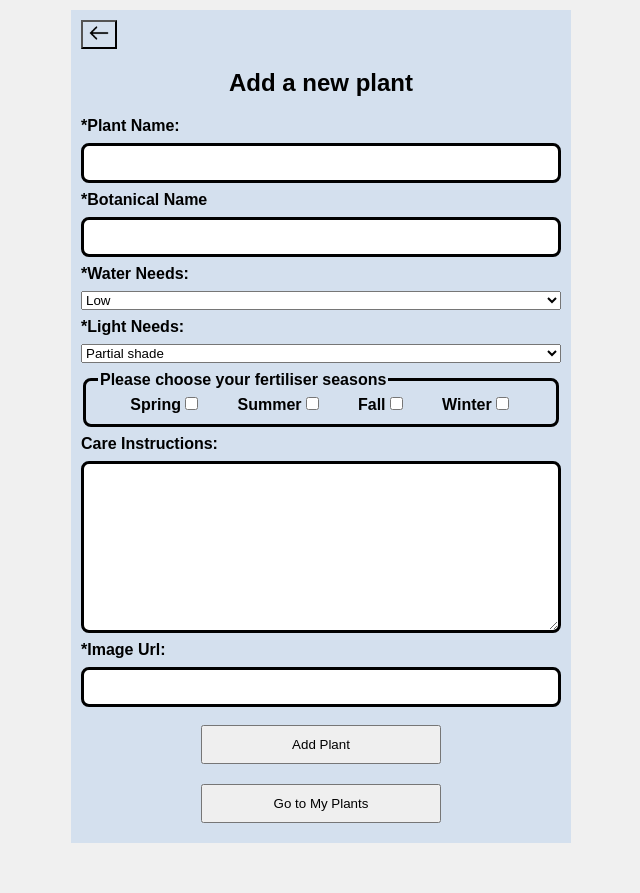
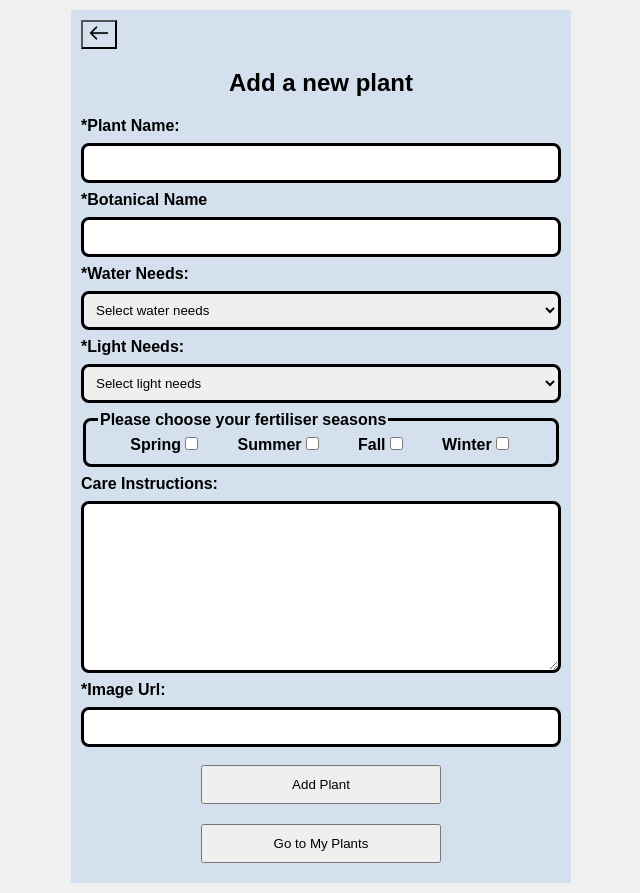
Before and after one commit to MarenOelixtown/plant-care-app, a Next.js app: page /createplant in a window 1280 px wide. Shown: the whole page, without its empty margins (319-959 px from the left). Before the commit the page ends 853 px from the top, so only its background shows below. Built offline with nearby package versions, Linux system fonts and the light colour scheme.

Commit message:
correction in form

```diff
--- a/components/CreatePlantForm.js
+++ b/components/CreatePlantForm.js
@@ -11,7 +11,11 @@ const Input = styled.input`
   border: 3px solid black;
   border-radius: 0.5rem;
 `;
-const Select = styled.select``;
+const Select = styled.select`
+  border: 3px solid black;
+  border-radius: 0.5rem;
+  padding: 0.5rem;
+`;
 
 const StyledButton = styled.button`
   display: block;
@@ -64,8 +68,8 @@ export default function CreatPlantForm({
         maxLength={150}
       />
       <Label htmlFor="water_need">*Water Needs:</Label>
-      <Select id="water_need" name="water_need">
-        <option value="" disabled hidden>
+      <Select id="water_need" name="water_need" required>
+        <option value="" disabled selected>
           Select water needs
         </option>
         <option value="Low">Low</option>
@@ -74,7 +78,7 @@ export default function CreatPlantForm({
       </Select>{" "}
       <Label htmlFor="light_need">*Light Needs:</Label>
       <Select id="light_need" name="light_need" required>
-        <option value="" disabled hidden>
+        <option value="" disabled selected>
           Select light needs
         </option>
         <option value="Partial shade">Partial shade</option>
```
